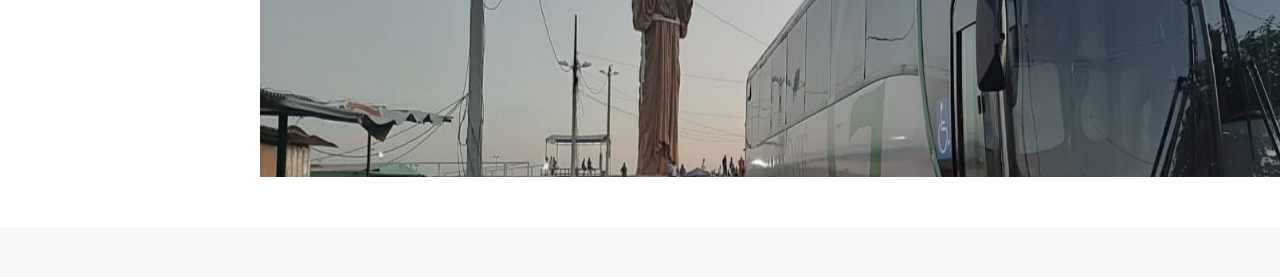
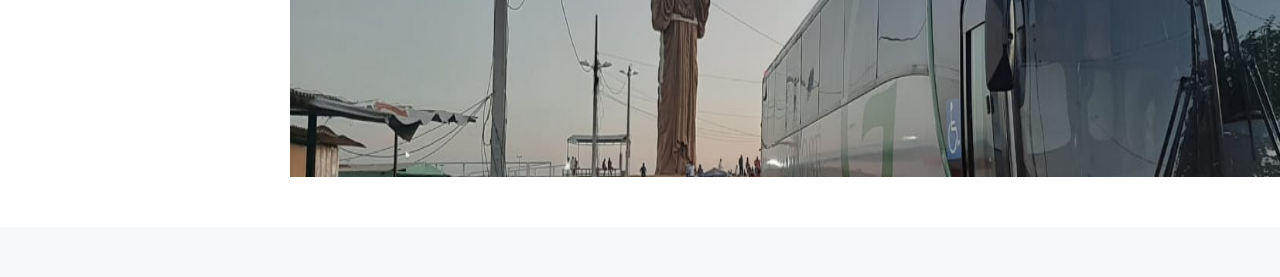
Before and after one commit to saojose/teste, a plain HTML site: page index.html in a window 1280 px wide. Shown: the part 323-600 px from the top of the page. Drawn offline with nearby package versions, Linux system fonts and the light colour scheme.

Commit message:
Update style.css

```diff
--- a/assets/css/style.css
+++ b/assets/css/style.css
@@ -350,7 +350,7 @@ h1, h2, h3, h4, h5, h6 {
   width: 100%;
   background-image: url("../img/bushero.jpeg");
   background-repeat: no-repeat;
-  background-size: 1020px 720px;
+  background-size: 990px 720px;
   background-position: right top;
   margin-top: 70px;
   margin-bottom: 50px;
```
